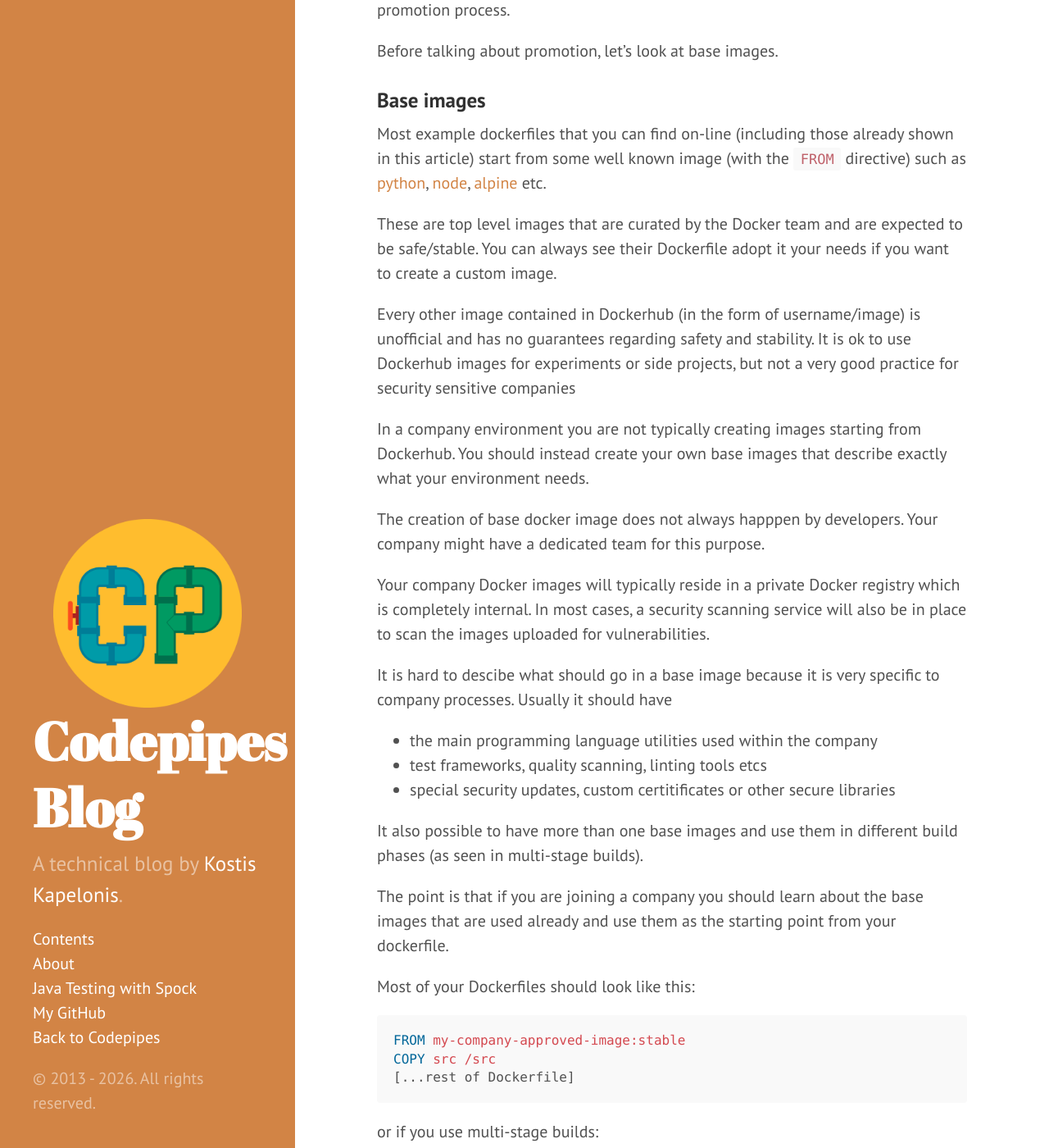
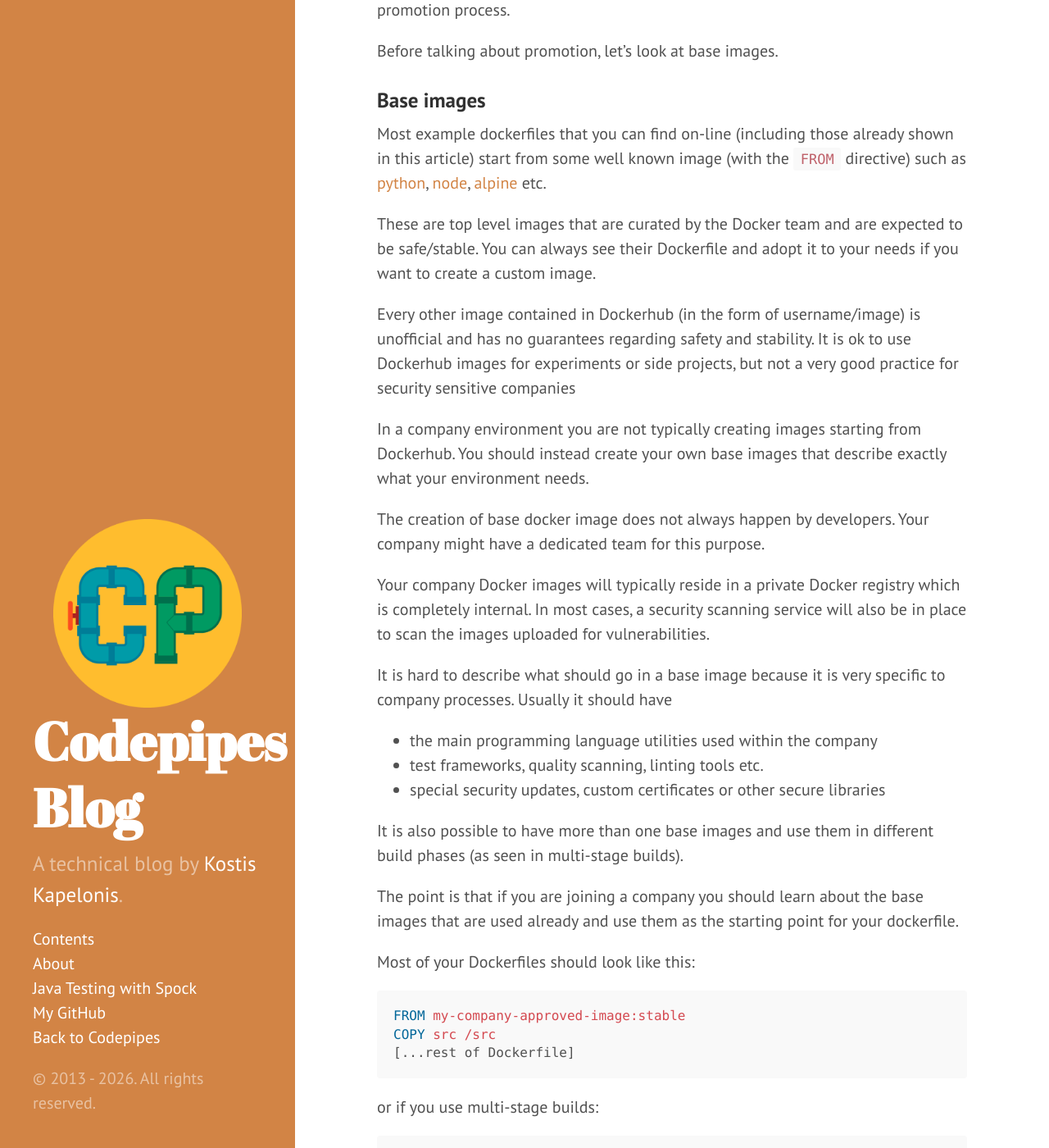
Before and after one commit to kkapelon/codepipes-blog, a Jekyll site: the page built from _posts/2019-04-17-docker-guide.md, in a window 1280 px wide and 1400 px high, scrolled down 8785 px. Shown: the whole window at 82% size. Built offline with Jekyll 4.4.1, drawn with Linux system fonts in a browser that asks for light colours; some of the changed text lies outside the part shown.

Commit message:
spelling mistakes
Signed-off-by: Kostis Kapelonis <kkapelon@gmail.com>

````diff
--- a/_posts/2019-04-17-docker-guide.md
+++ b/_posts/2019-04-17-docker-guide.md
@@ -65,7 +65,7 @@ $ docker run -it my-minimal-docker-image sh
 total 0
 ```
 
-So where  are the 50MBs coming from? They are coming from the previous layer. Remember the cake analogy. This docker image has a layer with the 50 MB file and then a **second** layer on top which delete the `kubectl` file. The second layer does not change the contents of the first.
+So where are the 50MBs coming from? They are coming from the previous layer. Remember the cake analogy. This docker image has a layer with the 50 MB file and then a **second** layer on top which delete the `kubectl` file. The second layer does not change the contents of the first.
 
 This means that you need to create and clean-up in the same layer.
 
@@ -171,13 +171,13 @@ CMD ["/go/bin/sample"]
 
 At first glance this Dockerfile looks correct. However if you look at the size of the image you will see that it is about 700MB.
 
-The reason behind this size is that the [golang](https://hub.docker.com/_/golang) image is a full blow debian image and it includes more things than you actually need.
+The reason behind this size is that the [golang](https://hub.docker.com/_/golang) image is a full-blown debian image and it includes more things than you actually need.
 
 You could try to find a slimmer go image or create your own in order to cut the size down. This approach would work but it is very time consuming.
 
 Multi-stage builds allow you to think outside of the box. You can use specific docker layers for compiling/packaging your application that are not actually shipped to the final image.
 
-Especially for GO applications the results are impressive, because GO executables don't actually need the full GO development enviroment to run.
+Especially for GO applications the results are impressive, because GO executables don't actually need the full GO development environment to run.
 
 Here is the multi-stage build of the previous example:
 
@@ -286,25 +286,25 @@ Before talking about promotion, let's look at base images.
 
 Most example dockerfiles that you can find on-line (including those already shown in this article) start from some well known image (with the `FROM` directive) such as [python](https://hub.docker.com/_/python/), [node](https://hub.docker.com/_/node/), [alpine](https://hub.docker.com/_/alpine/) etc.
 
-These are top level images that are curated by the Docker team and are expected to be safe/stable. You can always see their Dockerfile adopt it your needs if you want to create a custom image.
+These are top level images that are curated by the Docker team and are expected to be safe/stable. You can always see their Dockerfile and adopt it to your needs if you want to create a custom image.
 
 Every other image contained in Dockerhub (in the form of username/image) is unofficial and has no guarantees regarding safety and stability. It is ok to use Dockerhub images for experiments or side projects, but not a very good practice for security sensitive companies
 
 In a company environment you are not typically creating images starting from Dockerhub. You should instead create your own base images that describe exactly what your environment needs.
 
-The creation of base docker image does not always happpen by developers. Your company might have a dedicated team for this purpose.
+The creation of base docker image does not always happen by developers. Your company might have a dedicated team for this purpose.
 
 Your company Docker images will typically reside in a private Docker registry which is completely internal. In most cases, a security scanning service will also be in place to scan the images uploaded for vulnerabilities.
 
-It is hard to descibe what should go in a base image because it is very specific to company processes. Usually it should have
+It is hard to describe what should go in a base image because it is very specific to company processes. Usually it should have
 
 * the main programming language utilities used within the company
-* test frameworks, quality scanning, linting tools etcs
-* special security updates, custom certitificates or other secure libraries
+* test frameworks, quality scanning, linting tools etc.
+* special security updates, custom certificates or other secure libraries
 
-It also possible to have more than one base images and use them in different build phases (as seen in multi-stage builds).
+It is also possible to have more than one base images and use them in different build phases (as seen in multi-stage builds).
 
-The point is that if you are joining a company you should learn about the base images that are used already and use them as the starting point from your dockerfile.
+The point is that if you are joining a company you should learn about the base images that are used already and use them as the starting point for your dockerfile.
 
 Most of your Dockerfiles should look like this:
 
@@ -393,7 +393,7 @@ In order to avoid pitfalls with `latest` it is much safer to tag your images exp
 2. Don't build empty/latest tags
 3. Don't use empty/latest tags in your dockerfiles or CI builds
 
-Now you know about the `latest` tag. So how you should tag your Docker images.
+Now you know about the `latest` tag. So how should you tag your Docker images.
 
 There is no standard rule here. Docker allows you to use any kind of tags that matches your workflow. A common pattern would be application versions
 
````
Also changed, not shown: other parts of _posts/2019-04-17-docker-guide.md (+24 -24 lines).
